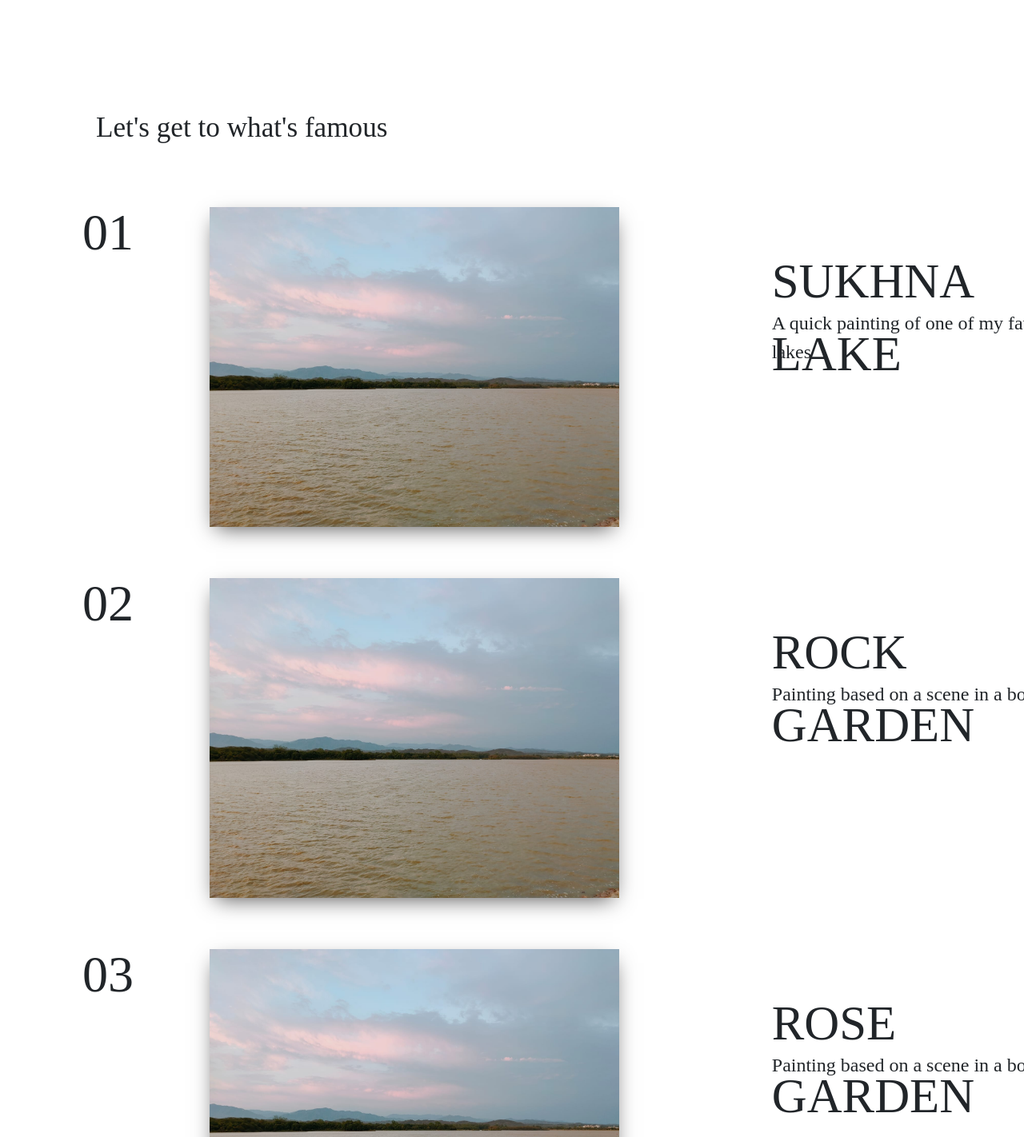
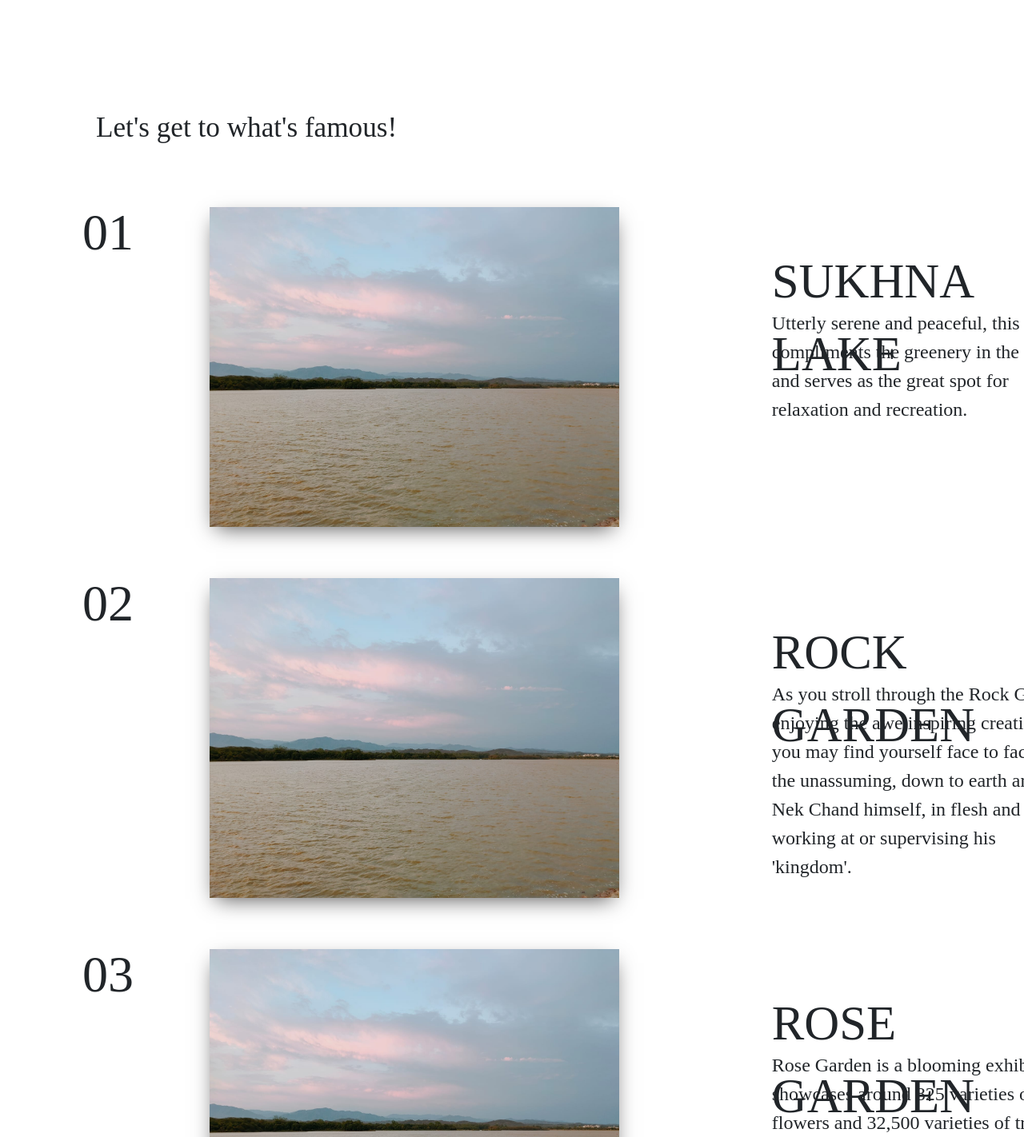
Before and after one commit to vivekk-tiwari/LOCALE, a React (Create React App) app: page / in a window 1280 px wide. Shown: the part 7120-8542 px from the top of the page at 80% size. Built offline with nearby package versions, Linux system fonts and the light colour scheme.

Commit message:
Update text

```diff
--- a/src/components/Different_Places.jsx
+++ b/src/components/Different_Places.jsx
@@ -5,12 +5,12 @@ function DifferentPlaces() {
     return (
         <>
         <div className="different_places_heading">
-            Let's get to what's famous
+            Let's get to what's famous!
         </div>
         <div className="different_places_main">
-            <DifferentPlacesComponent text="01" text1="SUKHNA LAKE" text2="A quick painting of one of my favourite lakes"/>
-            <DifferentPlacesComponent text="02" text1="ROCK GARDEN" text2="Painting based on a scene in a book"/>
-            <DifferentPlacesComponent text="03" text1="ROSE GARDEN" text2="Painting based on a scene in a book"/>
+            <DifferentPlacesComponent text="01" text1="SUKHNA LAKE" text2="Utterly serene and peaceful, this lake compliments the greenery in the city and serves as the great spot for relaxation and recreation."/>
+            <DifferentPlacesComponent text="02" text1="ROCK GARDEN" text2="As you stroll through the Rock Garden, enjoying the awe inspiring creation, you may find yourself face to face with the unassuming, down to earth artist Nek Chand himself, in flesh and blood, working at or supervising his 'kingdom'."/>
+            <DifferentPlacesComponent text="03" text1="ROSE GARDEN" text2="Rose Garden is a blooming exhibit that showcases around 825 varieties of flowers and 32,500 varieties of trees and medicinal shrubs."/>
         </div>
 
         <div className="place_5_heading">
```
